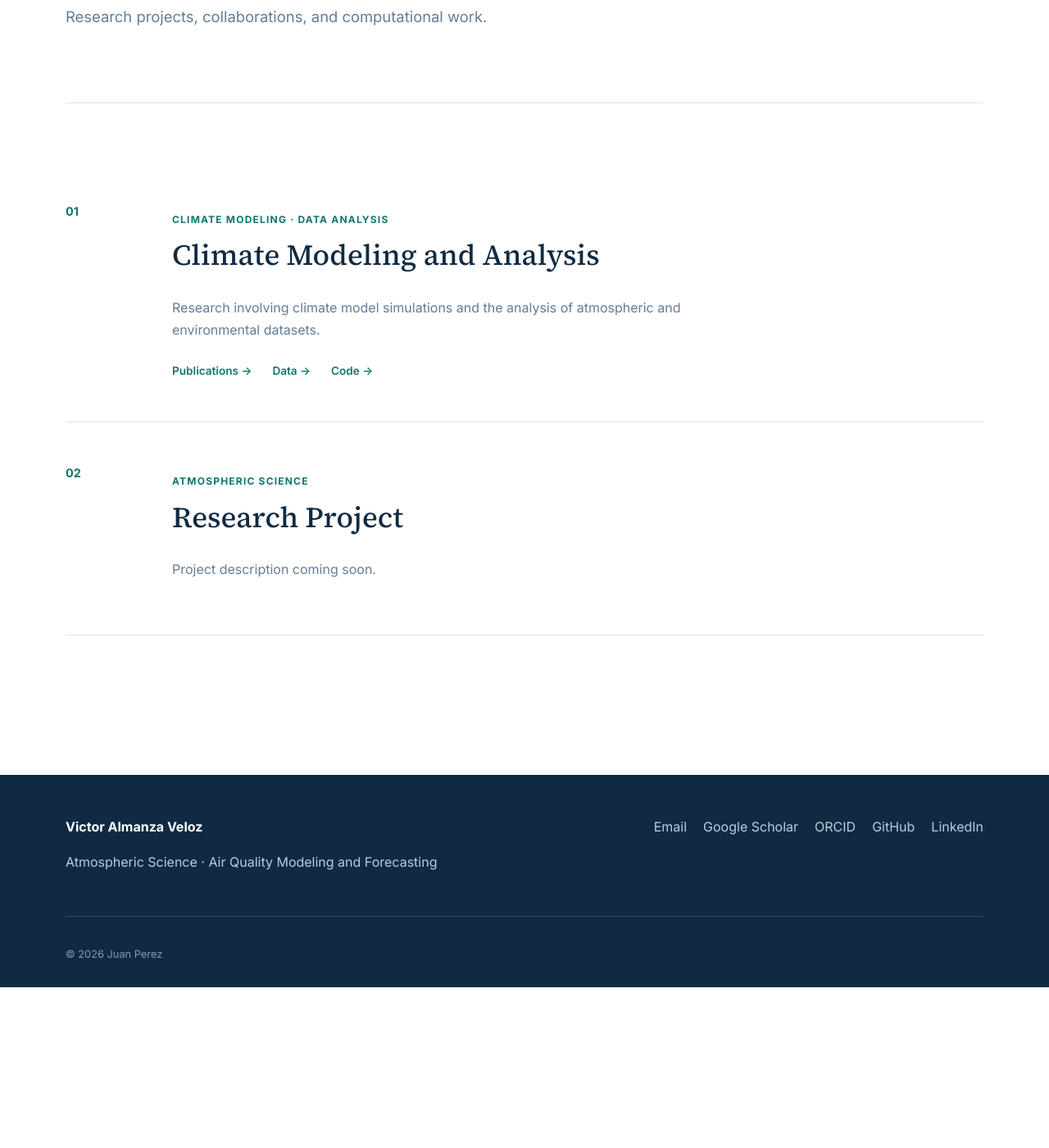
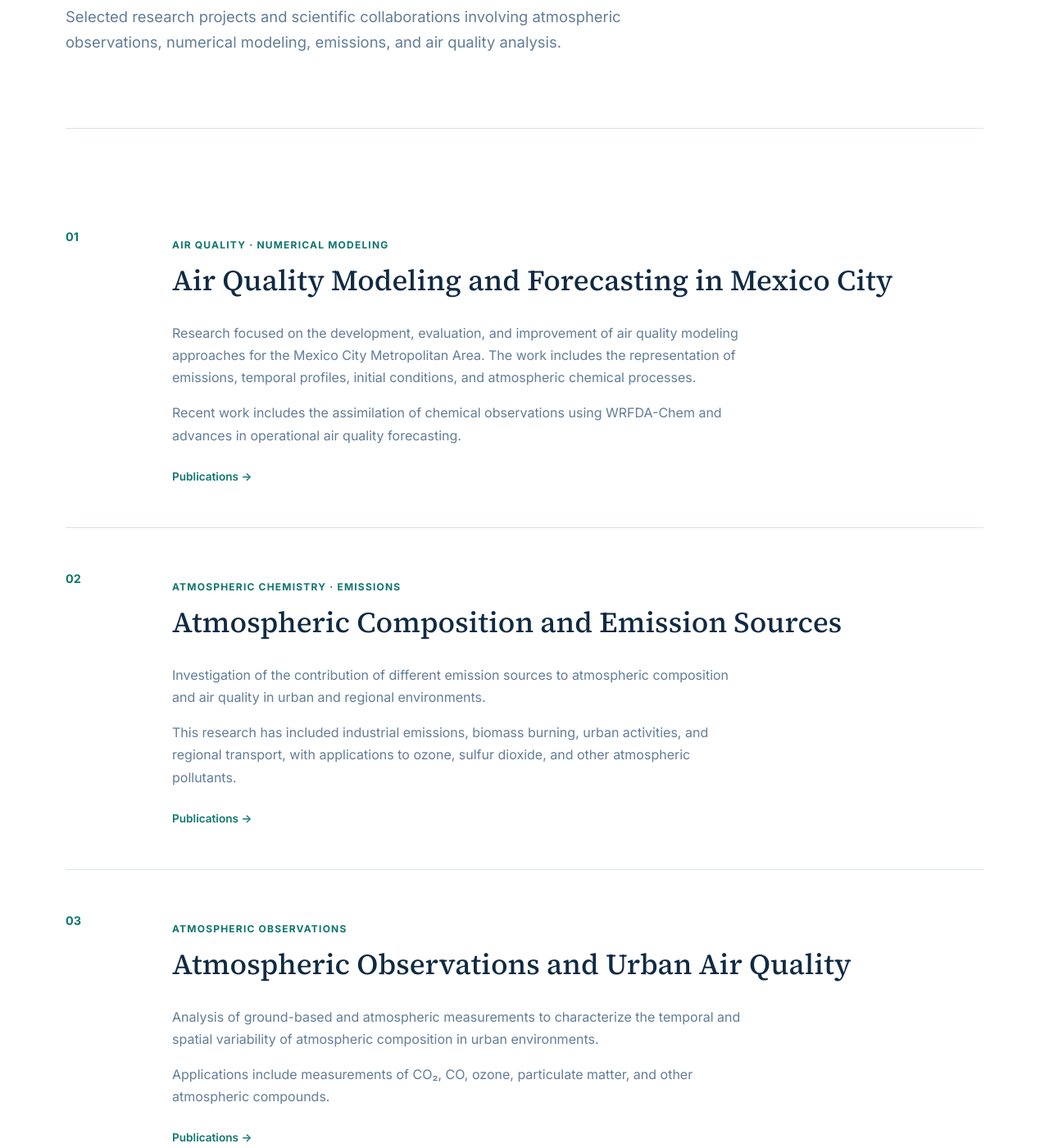
Before and after one commit to almanzav/almanzav.github.io, a Jekyll site: the page built from _pages/projects.md, in a window 1280 px wide and 1400 px high, scrolled down 333 px. Shown: the whole window at 82% size. Built offline with Jekyll 4.4.1, drawn with Linux system fonts in a browser that asks for light colours; before the commit the page ends 1537 px from its top, so only the background shows below that; some of the changed text lies outside the part shown.

Commit message:
Update projects.md

```diff
--- a/_pages/projects.md
+++ b/_pages/projects.md
@@ -1,23 +1,26 @@
 ---
 layout: default
-title: Projects
+title: Research Projects
 permalink: /projects/
 ---
 
 <div class="page-header">
 
-  <p class="section-label">PROJECTS</p>
+  <p class="section-label">RESEARCH PROJECTS</p>
 
-  <h1>Projects</h1>
+  <h1>Research Projects</h1>
 
   <p>
-    Research projects, collaborations, and computational work.
+    Selected research projects and scientific collaborations
+    involving atmospheric observations, numerical modeling,
+    emissions, and air quality analysis.
   </p>
 
 </div>
 
 
 <section class="project-list">
+
 
   <article class="project">
 
@@ -28,23 +31,32 @@ permalink: /projects/
     <div>
 
       <p class="project-category">
-        CLIMATE MODELING · DATA ANALYSIS
+        AIR QUALITY · NUMERICAL MODELING
       </p>
 
       <h2>
-        Climate Modeling and Analysis
+        Air Quality Modeling and Forecasting in Mexico City
       </h2>
 
       <p>
-        Research involving climate model simulations and the analysis
-        of atmospheric and environmental datasets.
+        Research focused on the development, evaluation, and
+        improvement of air quality modeling approaches for the
+        Mexico City Metropolitan Area. The work includes the
+        representation of emissions, temporal profiles, initial
+        conditions, and atmospheric chemical processes.
+      </p>
+
+      <p>
+        Recent work includes the assimilation of chemical observations
+        using WRFDA-Chem and advances in operational air quality
+        forecasting.
       </p>
 
       <div class="project-links">
 
-        <a href="#">Publications →</a>
-        <a href="#">Data →</a>
-        <a href="#">Code →</a>
+        <a href="{{ '/publications/' | relative_url }}">
+          Publications →
+        </a>
 
       </div>
 
@@ -62,19 +74,194 @@ permalink: /projects/
     <div>
 
       <p class="project-category">
-        ATMOSPHERIC SCIENCE
+        ATMOSPHERIC CHEMISTRY · EMISSIONS
       </p>
 
       <h2>
-        Research Project
+        Atmospheric Composition and Emission Sources
       </h2>
 
       <p>
-        Project description coming soon.
+        Investigation of the contribution of different emission
+        sources to atmospheric composition and air quality in urban
+        and regional environments.
       </p>
+
+      <p>
+        This research has included industrial emissions, biomass
+        burning, urban activities, and regional transport, with
+        applications to ozone, sulfur dioxide, and other atmospheric
+        pollutants.
+      </p>
+
+      <div class="project-links">
+
+        <a href="{{ '/publications/' | relative_url }}">
+          Publications →
+        </a>
+
+      </div>
 
     </div>
 
   </article>
 
+
+  <article class="project">
+
+    <div class="project-number">
+      03
+    </div>
+
+    <div>
+
+      <p class="project-category">
+        ATMOSPHERIC OBSERVATIONS
+      </p>
+
+      <h2>
+        Atmospheric Observations and Urban Air Quality
+      </h2>
+
+      <p>
+        Analysis of ground-based and atmospheric measurements to
+        characterize the temporal and spatial variability of
+        atmospheric composition in urban environments.
+      </p>
+
+      <p>
+        Applications include measurements of CO₂, CO, ozone,
+        particulate matter, and other atmospheric compounds.
+      </p>
+
+      <div class="project-links">
+
+        <a href="{{ '/publications/' | relative_url }}">
+          Publications →
+        </a>
+
+      </div>
+
+    </div>
+
+  </article>
+
+
+  <article class="project">
+
+    <div class="project-number">
+      04
+    </div>
+
+    <div>
+
+      <p class="project-category">
+        EMISSIONS · METHANE
+      </p>
+
+      <h2>
+        Methane Emissions in Mexico
+      </h2>
+
+      <p>
+        Research examining methane emissions associated with oil and
+        gas production in Mexico, including the analysis of regional
+        emission patterns and atmospheric observations.
+      </p>
+
+      <div class="project-links">
+
+        <a href="{{ '/publications/' | relative_url }}">
+          Publication →
+        </a>
+
+      </div>
+
+    </div>
+
+  </article>
+
+
+  <article class="project">
+
+    <div class="project-number">
+      05
+    </div>
+
+    <div>
+
+      <p class="project-category">
+        URBAN AIR QUALITY · HEALTH
+      </p>
+
+      <h2>
+        Air Quality During the COVID-19 Lockdown
+      </h2>
+
+      <p>
+        Investigation of changes in atmospheric pollutant
+        concentrations during the COVID-19 lockdown and their
+        relationship to changes in human activity and emissions.
+      </p>
+
+      <p>
+        The research included analyses of air quality in the
+        Mexico City Metropolitan Area and the influence of biomass
+        burning on ozone levels.
+      </p>
+
+      <div class="project-links">
+
+        <a href="{{ '/publications/' | relative_url }}">
+          Publications →
+        </a>
+
+      </div>
+
+    </div>
+
+  </article>
+
+
+  <article class="project">
+
+    <div class="project-number">
+      06
+    </div>
+
+    <div>
+
+      <p class="project-category">
+        AIR QUALITY · URBAN ENVIRONMENTS
+      </p>
+
+      <h2>
+        Air Quality in Mexican Metropolitan Areas
+      </h2>
+
+      <p>
+        Research on atmospheric pollution in metropolitan areas of
+        Mexico, including the Mexico City Metropolitan Area, the
+        Toluca Valley, Tijuana, and other urban and industrial regions.
+      </p>
+
+      <p>
+        The work combines measurements, modeling, and quantitative
+        analysis to investigate the factors controlling observed
+        pollutant concentrations.
+      </p>
+
+      <div class="project-links">
+
+        <a href="{{ '/publications/' | relative_url }}">
+          Publications →
+        </a>
+
+      </div>
+
+    </div>
+
+  </article>
+
+
 </section>
```
